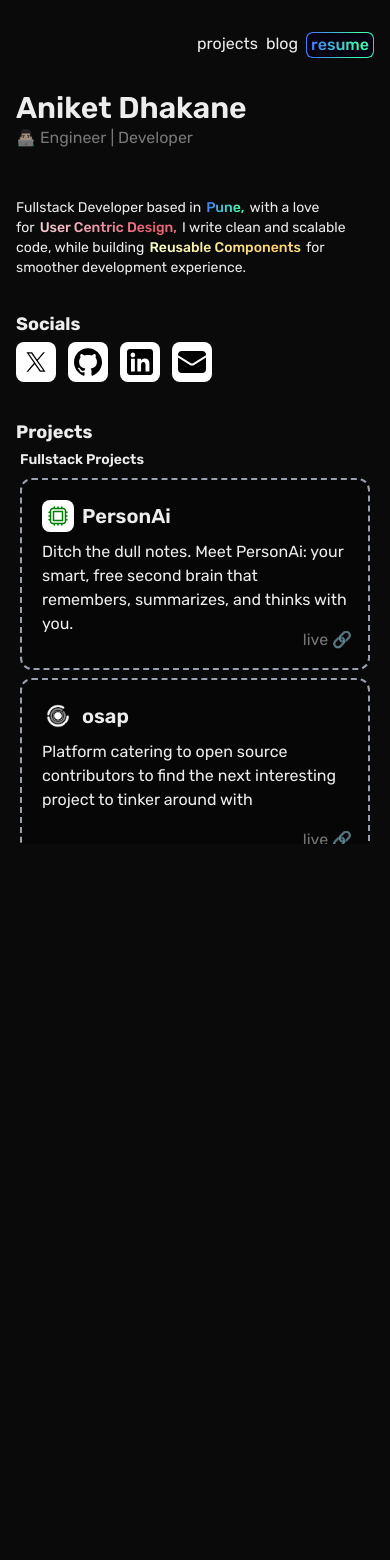
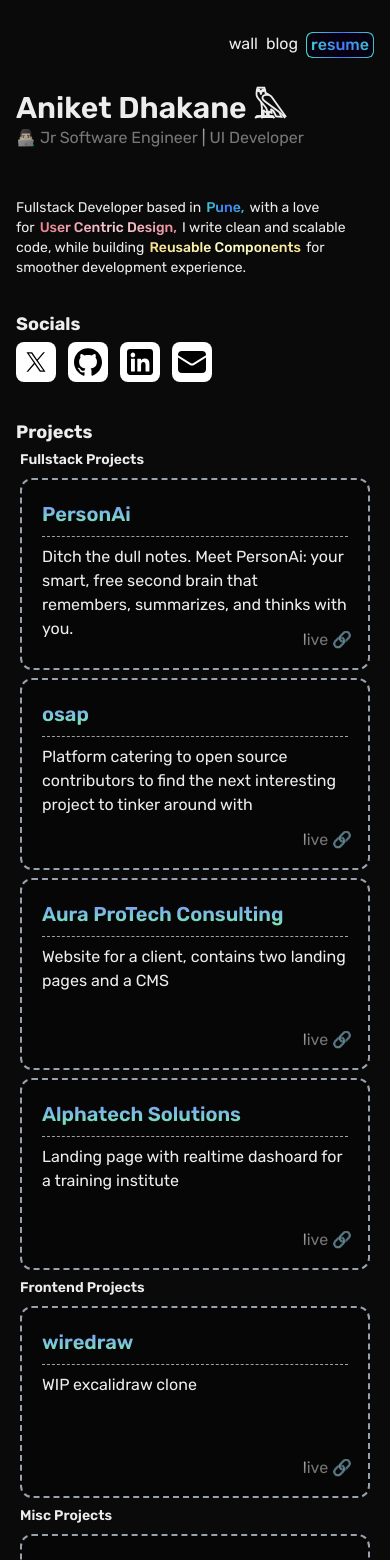
Before and after one commit to watashiwaaniket/aniketdhakane, a Next.js app: page / in a window 390 px wide. Shown: the top 1560 px of the page. Before the commit the page ends 844 px from the top, so only its background shows below. Built offline with nearby package versions, Linux system fonts and the light colour scheme; grey boxes are pictures that could not be loaded.

Commit message:
added alot of stuff

```diff
--- a/package.json
+++ b/package.json
@@ -9,6 +9,7 @@
     "lint": "next lint"
   },
   "dependencies": {
+    "@paper-design/shaders-react": "^0.0.68",
     "gsap": "^3.13.0",
     "motion": "^12.23.9",
     "next": "15.4.8",
--- a/src/app/components/Footer.tsx
+++ b/src/app/components/Footer.tsx
@@ -1,5 +1,4 @@
 import Link from "next/link";
-import ShinyText from "./ui-components/ShinyText";
 import Image from "next/image";
 
 export default function Footer(){
@@ -14,10 +13,6 @@ export default function Footer(){
                 <Image src='/ah.jpg' alt="" height={240} width={240} className="rounded-xl"/>
             </Link>
             </div>
-            <hr className="text-gray-500"/>
-            <div className="p-4 pb-8 text-sm">
-                <ShinyText text={`© 2025 Aniket Dhakane`} disabled={false} speed={3} className="custom-class" />
-            </div>
         </div>
     )
 }
--- /dev/null
+++ b/src/app/components/Footer2.tsx
@@ -0,0 +1,24 @@
+"use client";
+import { GrainGradient } from "@paper-design/shaders-react";
+import ShinyText from "./ui-components/ShinyText";
+
+export default function Footer2() {
+    return(
+        <div className="w-full overflow-hidden relative">
+            <div className="p-4 pb-4 font-bold absolute z-50 bottom-0 w-full flex justify-center">
+                <p className="text-neutral-200 text-3xl sm:text-5xl md:text-6xl lg:text-7xl ">© 2026 Aniket Dhakane</p>
+            </div>
+            <div className="w-full h-[580px] absolute backdrop-blur-lg z-40"></div>
+            <GrainGradient
+                className="w-full h-[560px]"
+                colors={["#A8FBD3", "#d7cbc6"]}
+                colorBack="#000"
+                softness={0.7}
+                intensity={0.05}
+                noise={0.3}
+                shape="wave"
+                speed={0.6}
+            />
+        </div>
+    )
+};
--- a/src/app/components/Hero.tsx
+++ b/src/app/components/Hero.tsx
@@ -5,10 +5,10 @@ import ShinyText from "./ui-components/ShinyText";
 export function Hero(){
     return(
         <div className="mt-4">
-            <h1 className="text-3xl md:text-4xl font-semibold">Aniket Dhakane</h1>
+            <h1 className="text-3xl md:text-4xl font-semibold">Aniket Dhakane 𓅓</h1>
             <div className="space-x-1 text-md">
-                <ShinyText text="👨🏻‍💻 Engineer" disabled={false} speed={3} className="custom-class" />
-                <ShinyText text="| Developer" disabled={false} speed={3} className="custom-class" />
+                <ShinyText text="👨🏻‍💻 Jr Software Engineer" disabled={false} speed={3} className="custom-class" />
+                <ShinyText text="| UI Developer" disabled={false} speed={3} className="custom-class" />
             </div>
             <div className="mt-12 mb-4 text-sm md:text-base">
                 Fullstack Developer based in
--- a/src/app/components/Navbar.tsx
+++ b/src/app/components/Navbar.tsx
@@ -6,7 +6,7 @@ import GradientText from "./ui-components/GradientText";
 export function Navbar(){
     return(
         <div className="flex space-x-2 py-4 md:p-6 justify-end w-full md:text-xl">
-            <Link href={'/'} onClick={() => {alert('better projects page is coming soon, meanwhile checkout github for more!')}}><p className="hover:underline">projects</p></Link>
+            <Link href={'/wall'}><p className="hover:underline">wall</p></Link>
             <Link href={'https://dev.to/hisukurifu'}><p className="hover:underline">blog</p></Link>
             <GradientText
                 colors={["#40ffaa", "#4079ff", "#40ffaa", "#4079ff", "#40ffaa"]}
--- a/src/app/components/icons/ProjectIcons.tsx
+++ b/src/app/components/icons/ProjectIcons.tsx
@@ -1,4 +1,3 @@
-import pfhIcon from '/pfh.ico';
 import Image from "next/image";
 
 const style = "rounded-lg p-1 size-8 hover:scale-110 transition-all duration-600 ease-in-out";
--- a/src/app/components/ui-components/ProjectCard.tsx
+++ b/src/app/components/ui-components/ProjectCard.tsx
@@ -13,9 +13,10 @@ export function ProjectCard({ icon, title, desc, link } : ProjectCardProps){
     return(
         <div className="flex flex-col w-96 md:w-80 h-48 border-dashed border-2 border-gray-400 rounded-xl p-5 m-1 relative" style={{backgroundColor : 'rgba(0,0,0,0.3)'}}>
             <div className="pb-2 flex gap-2 items-center">
-                {icon}
-                <h1 className="font-semibold text-xl">{title}</h1>
+                {/* {icon} */}
+                <h1 className="font-semibold text-xl text-transparent bg-clip-text bg-gradient-to-t from-green-300 to-indigo-400">{title}</h1>
             </div>
+            <hr className="text-neutral-400 border-dashed pb-2"/>
             <p>{desc}</p>
             <a href={link} className="absolute bottom-4 right-4 cursor-pointer">
                 <ShinyText text="live 🔗" disabled={false} speed={3} className="custom-class" />
--- a/src/app/components/utils/lib.ts
+++ b/src/app/components/utils/lib.ts
@@ -25,9 +25,9 @@ export const fullstackProjects: Projects = {
     icon: OsapIcon,
   },
   3: {
-    title: 'Hiku App',
-    desc: 'A sample Hiku generating application which uses Cloudinary AI image generation for generating the cards',
-    link: 'https://hiku-app.vercel.app/',
+    title: 'Aura ProTech Consulting',
+    desc: 'Website for a client, contains two landing pages and a CMS',
+    link: 'https://auraprotech.vercel.app/',
     icon: HikuIcon,
   },
   4: {
@@ -40,17 +40,11 @@ export const fullstackProjects: Projects = {
 
 export const frontendProjects: Projects = {
   1: {
-    title: 'Servo UI',
-    desc: 'Landing page of a UI component library made using shaders and motion',
-    link: 'https://servoui.vercel.app/',
+    title: 'wiredraw',
+    desc: 'WIP excalidraw clone',
+    link: 'https://wiredraw.vercel.app/',
     icon: ServoIcon
   },
-  2: {
-    title: 'Poems For Her',
-    desc: "Poems which I once wrote for her.",
-    link: 'https://poemsforher.vercel.app/',
-    icon: PoemsForHerIcon
-  }
 }
 
 export const miscProjects: Projects = {
--- a/src/app/globals.css
+++ b/src/app/globals.css
@@ -22,9 +22,5 @@
 body {
   background: var(--background);
   color: var(--foreground);
-  font-family: 'Rubik', Arial, Helvetica, sans-serif;
-    background-image:
-    linear-gradient(to right, #0a0a0a 1px, transparent 1px),
-    linear-gradient(to bottom, #0a0a0a 1px, transparent 1px);
-  background-size: 24px 24px;
+  font-family: "Rubik", Arial, Helvetica, sans-serif;
 }
--- a/src/app/page.tsx
+++ b/src/app/page.tsx
@@ -5,19 +5,21 @@ import { Projects } from "./components/Projects";
 import SkillSection from "./components/SkillSection";
 import Experience from "./components/Experience";
 import Footer from "./components/Footer";
+import Footer2 from "./components/Footer2";
 
 export default function Home() {
   return (
-    <div className="w-screen flex justify-center overflow-x-hidden">
-      <div className="w-screen p-4 md:p-2 md:w-2xl h-screen flex flex-col">
+    <div className="w-full flex flex-col items-center overflow-x-hidden">
+      <div className="w-screen p-4 md:p-2 md:w-2xl flex flex-col">
         <Navbar />
         <Hero />
         <Socials />
         <Projects />
         <SkillSection />
         <Experience />
-        <Footer />
+        {/* <Footer /> */}
       </div>
+      <Footer2 />
     </div>
   );
 }
--- /dev/null
+++ b/src/app/wall/page.tsx
@@ -0,0 +1,8 @@
+export default function page() {
+    return(
+        <section className="w-screen h-screen flex items-center justify-center animate-pulse">
+            <p className="z-10">coming soon...</p>
+            <img src="/gradient.png" alt="ball" className="absolute w-50 opacity-65"/>
+        </section>
+    )
+};
```
Also changed, not shown: public/gradient.png (added), 1 other file (tests, documents, lock files or other folders).
